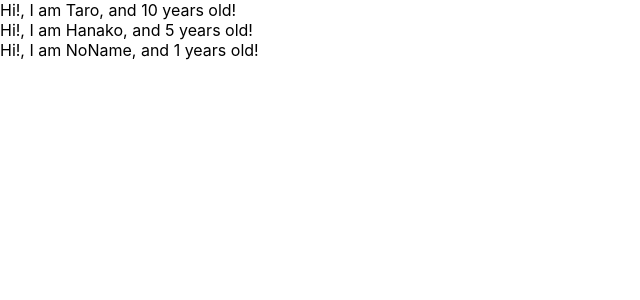
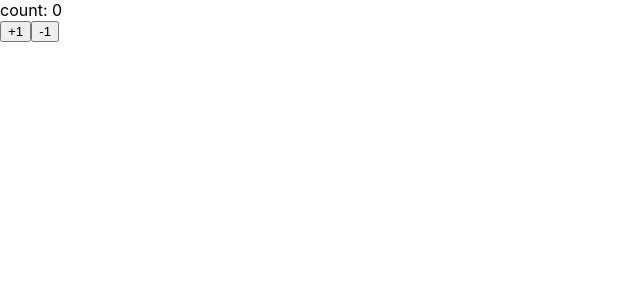
Before and after one commit to yoshidashinji/udemy-react-redux-crud-application, a React (Create React App) app: page / in a window 1280 px wide. Shown: the top 300 px of the page, without its empty margins (0-640 px from the left). Built offline with nearby package versions, Linux system fonts and the light colour scheme.

Commit message:
learn state and setState

```diff
--- a/src/App.js
+++ b/src/App.js
@@ -1,50 +1,27 @@
 import React, { Component } from 'react';
-import PropTypes from 'prop-types';
 
-// class App extends Component {
-//   render() {
-//     // const greeting = "Hi!, Tom"
-//     // const dom = <h1>{greeting}</h1>;
-//     // return dom;
+const App = () => (<Counter></Counter>)
 
-//     // return <h1>Hello, world!</h1>;
-
-//     // return <input type="text" onChange={() => {console.log("I am changed!")}} />;
-//     return(
-//       <React.Fragment>
-//         <label htmlFor="bar">bar</label>
-//         <input type="text" onChange={() => {console.log("I am changed!")}} />
-//       </React.Fragment>
-//     )
-//   }
-// }
-
-const App = () => {
-  const profiles = [
-    { name: "Taro", age: 10 },
-    { name: "Hanako", age: 5 },
-    { name: "NoName", age: 1 }
-  ]
-  return (
-    <div>
-      {
-        profiles.map((profile, index) => {
-          return <User name={profile.name} age={profile.age} key={index} />
-        })
-      }
-    </div>
-  );
-}
-
-const User = (props) => {
-  return <div>Hi!, I am {props.name}, and {props.age} years old!</div>;
-}
-// User.defaultProps = {
-//   age: 1
-// }
-User.propTypes = {
-  name: PropTypes.string,
-  age: PropTypes.number.isRequired
+class Counter extends Component {
+  constructor(props) {
+    super(props)
+    this.state = {count: 0}
+  }
+  handlePlusButton = () => {
+    this.setState({count: this.state.count + 1})
+  }
+  handleMinusButton = () => {
+    this.setState({count: this.state.count - 1})
+  }
+  render() {
+    return (
+      <React.Fragment>
+        <div>count: {this.state.count}</div>
+        <button onClick={this.handlePlusButton}>+1</button>
+        <button onClick={this.handleMinusButton}>-1</button>
+      </React.Fragment>
+    )
+  }
 }
 
 export default App;
```
